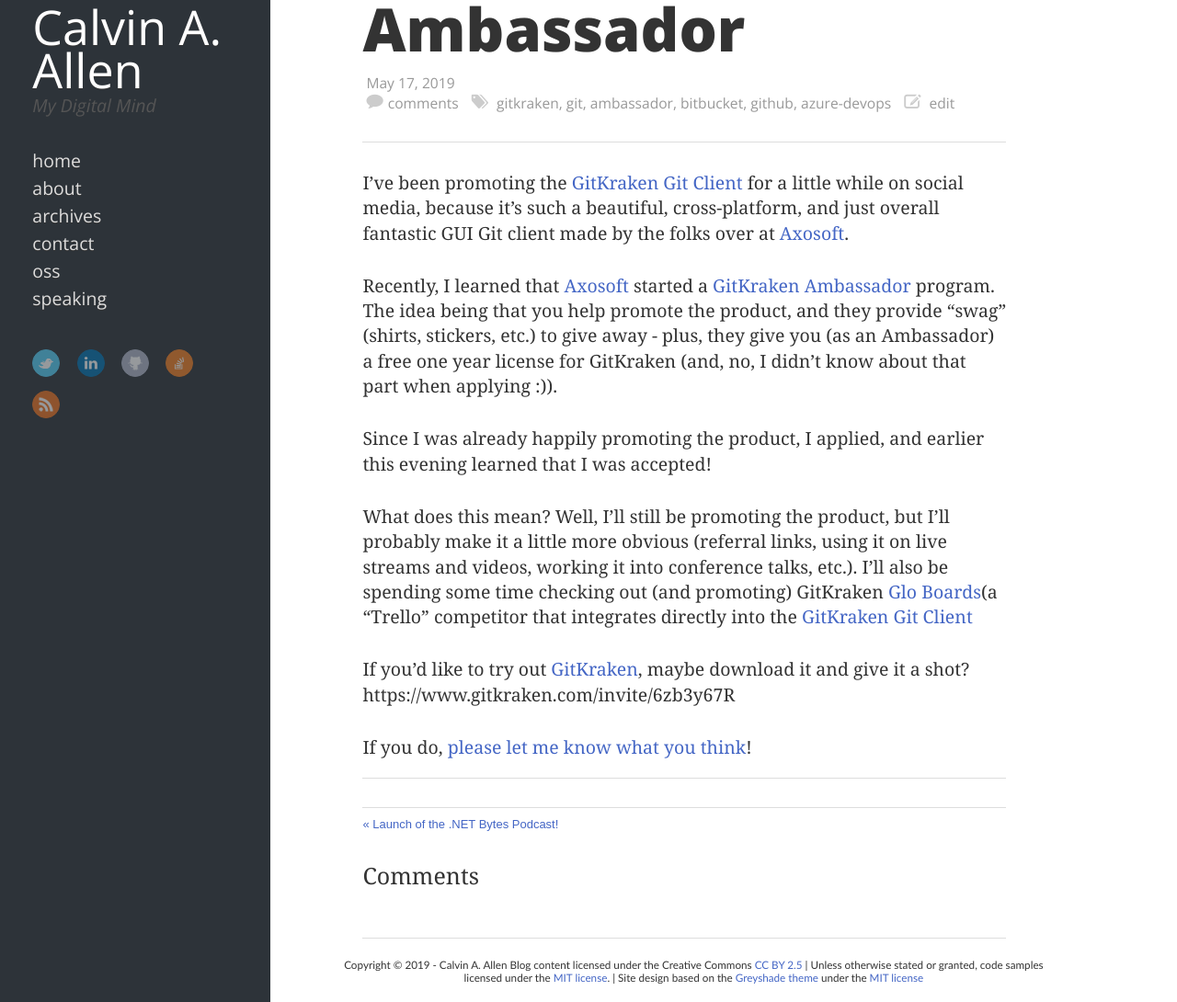
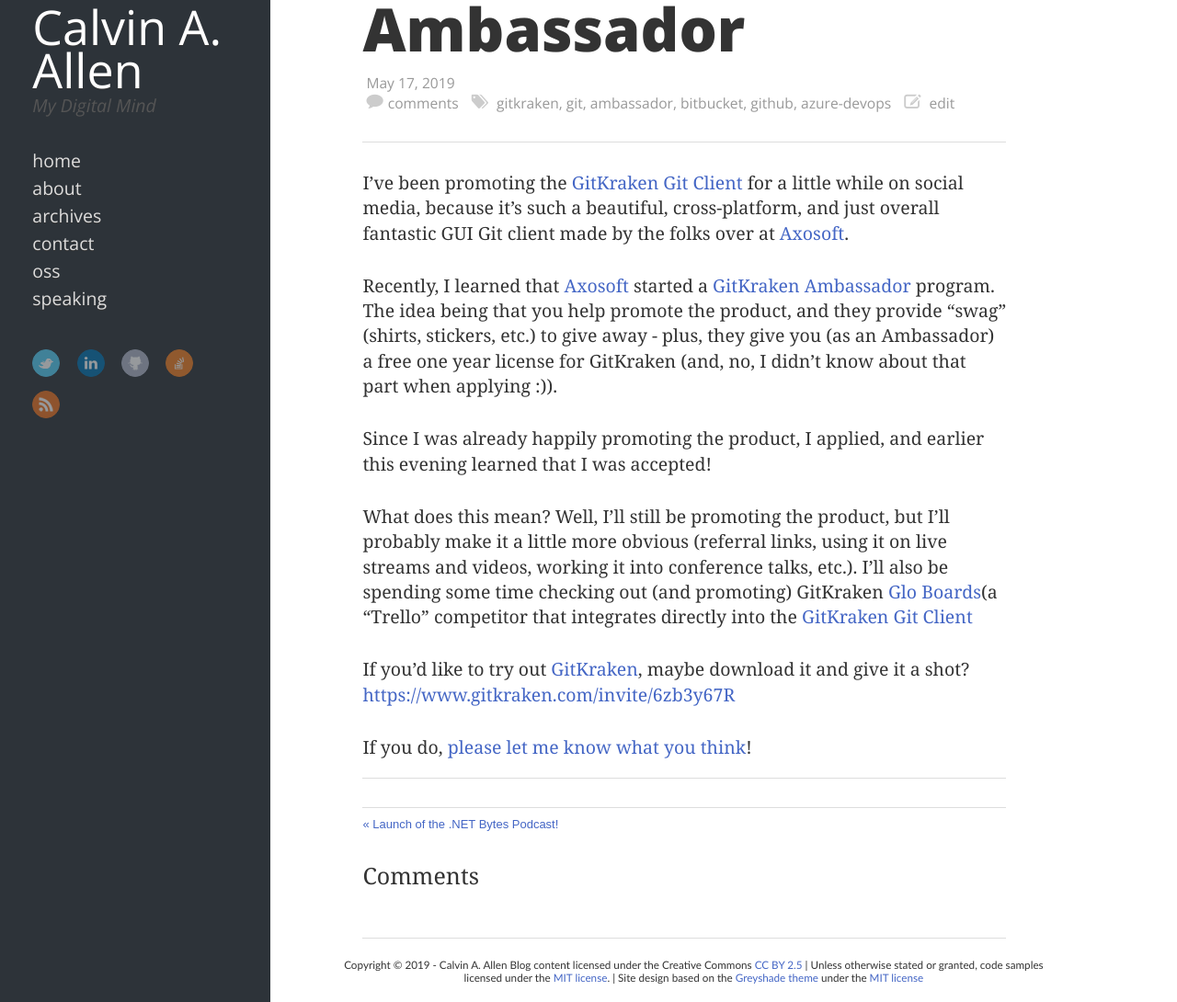
Before and after one commit to datpth19/calvinallen.net, a Jekyll site: the page built from _posts/2019/2019-05-17-becoming-a-gitkraken-ambassador/2019-05-17-becoming-a-gitkraken-ambassador.md, in a window 1280 px wide and 1301 px high, cut to the strip 211-1301 px from the top of the window. Shown: the whole strip at 92% size. Built offline with Jekyll 4.4.1, drawn with Linux system fonts in a browser that asks for light colours; comment, search, counter and statistics services are not loaded; some of the changed lines change nothing that is shown.

Commit message:
Linkifying the referral code.

```diff
--- a/_posts/2019/2019-05-17-becoming-a-gitkraken-ambassador/2019-05-17-becoming-a-gitkraken-ambassador.md
+++ b/_posts/2019/2019-05-17-becoming-a-gitkraken-ambassador/2019-05-17-becoming-a-gitkraken-ambassador.md
@@ -13,6 +13,6 @@
 What does this mean?  Well, I'll still be promoting the product, but I'll probably make it a little more obvious (referral links, using it on live streams and videos, working it into conference talks, etc.).  I'll also be spending some time checking out (and promoting) GitKraken [Glo Boards](https://www.gitkraken.com/glo)(a "Trello" competitor that integrates directly into the [GitKraken Git Client]((https://www.gitkraken.com/git-client))
 
 If you'd like to try out [GitKraken](https://www.gitkraken.com/git-client), maybe download it and give it a shot?
-https://www.gitkraken.com/invite/6zb3y67R
+[https://www.gitkraken.com/invite/6zb3y67R](https://www.gitkraken.com/invite/6zb3y67R)
 
 If you do, [please let me know what you think](https://www.calvinallen.net/contact)!
```
